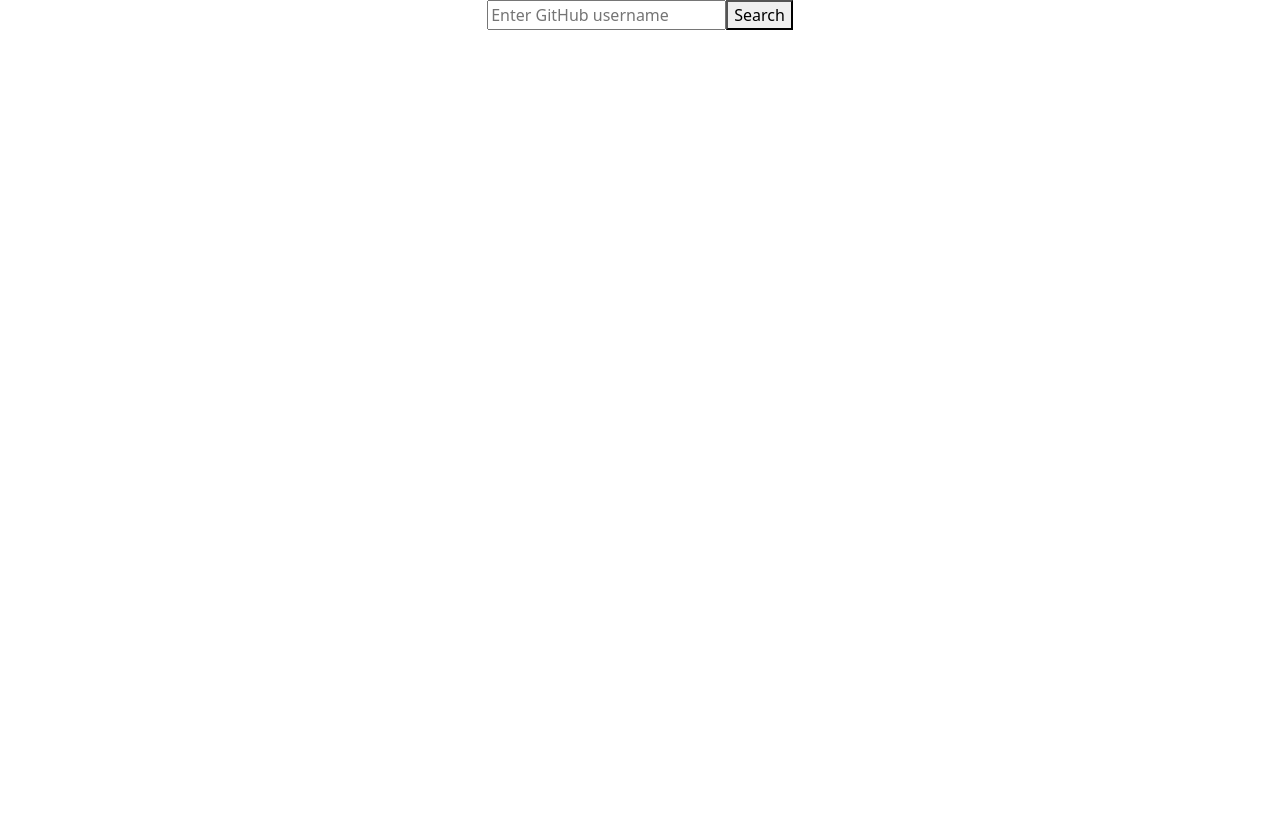
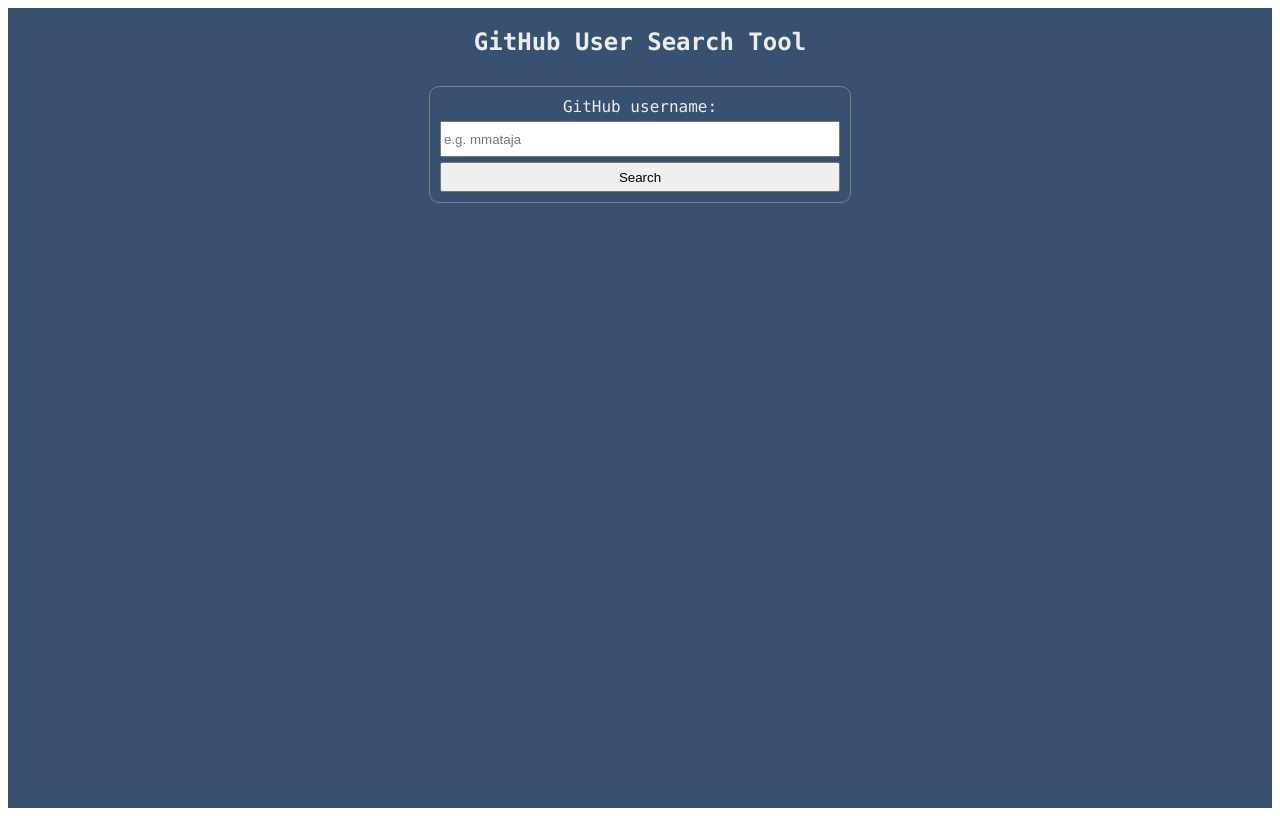
Before and after one commit to jsitum/parcijalni-reactjs, a React (Create React App) app: page / in a window 1280 px wide. Built offline with nearby package versions, Linux system fonts and the light colour scheme.

Commit message:
local storage, Results.jsx to class component  and added initial css styling

```diff
--- a/src/App.css
+++ b/src/App.css
@@ -1,7 +1,10 @@
 .wrapper {
-display: flex;
-flex-direction: column;
-gap: 20px;
-align-items: center;
-justify-content: space-between;
+    background-color: #385170;
+    color: #ececec;
+    height: 100vh;
+    display: flex;
+    flex-direction: column;
+    gap: 20px;
+    align-items: center;
+    justify-content: space-between;
 }
--- a/src/App.jsx
+++ b/src/App.jsx
@@ -1,8 +1,8 @@
 import React from 'react'
 import './App.css'
 import FetchGitUser from './Components/FetchGitUser'
-import 'bootstrap/dist/css/bootstrap.min.css';
-
+/* import 'bootstrap/dist/css/bootstrap.min.css';
+ */
 
 const App = () => {
   return (
--- /dev/null
+++ b/src/Components/FetchGitUser.css
@@ -0,0 +1,11 @@
+.container {
+    font-family: "Lucida Console", "Courier New", monospace;
+    padding: 20px;
+    gap: 30px;
+    display: flex;
+    flex-direction: column;
+    justify-content: center;
+    align-items: center;
+    text-align: center;
+    max-width: 600px;
+}
--- a/src/Components/FetchGitUser.jsx
+++ b/src/Components/FetchGitUser.jsx
@@ -1,12 +1,31 @@
-import React, { useState } from 'react';
+import React, { useState, useEffect } from 'react';
 import SearchForm from './SearchForm';
 import Results from './Results';
+import './FetchGitUser.css'
 
 function FetchGitUser() {
   const [searchGit, setSearchGit] = useState('');
   const [userData, setUserData] = useState(null);
   const [reposData, setReposData] = useState([]);
   const [error, setError] = useState(null);
+
+  useEffect(() => {
+    const storedSearch = localStorage.getItem('searchGit');
+    if (storedSearch) {
+      setSearchGit(storedSearch);
+      fetchUserAndReposData(storedSearch);
+    }
+  }, []);
+
+  useEffect(() => {
+    localStorage.setItem('searchGit', searchGit);
+  }, [searchGit]);
+
+  useEffect(() => {
+    if (userData) {
+      localStorage.setItem('userData', JSON.stringify(userData));
+    }
+  }, [userData]);
 
   const handleInputChange = (event) => {
     setSearchGit(event.target.value);
@@ -37,7 +56,6 @@
         setUserData(null);
       });
 
-
     fetch(reposApiUrl)
       .then(response => {
         if (!response.ok) {
@@ -56,7 +74,8 @@
   };
 
   return (
-    <div>
+    <div className='container'>
+      <h2>GitHub User Search Tool</h2>
       <SearchForm
         onSubmit={handleSubmit}
         value={searchGit}
--- /dev/null
+++ b/src/Components/Results.css
@@ -0,0 +1,45 @@
+.result-wrapper {
+    background-color: #ececec;
+    border: solid grey 1px;
+    border-radius: 10px;
+    width: 100%;
+    gap: 5px;
+}
+
+.info-container {
+    color: black;
+    display: flex;
+    justify-content: space-around;
+    text-align: left;
+}
+
+h2 {
+    margin: 0;
+}
+
+img {
+    float: left;
+    width: 100px;
+    height: 100px;
+}
+
+.repo-container {
+    color: black;
+    text-align: left;
+
+}
+
+ul {
+    list-style-type: none;
+    text-align: left;
+    padding: 0;
+    margin: 0;
+
+}
+
+li {
+    border-bottom: solid black 1px;
+    border-radius: 10px;
+    padding: 5px;
+
+}
--- a/src/Components/Results.jsx
+++ b/src/Components/Results.jsx
@@ -1,10 +1,14 @@
-import React from 'react';
+import React, { Component } from 'react';
+import './Results.css';
 
-function Results({ userData, reposData }) {
+class Results extends Component {
+  render() {
+    const { userData, reposData } = this.props;
+
     return (
-    <div>
-      <div style={{ display: 'flex', alignItems: 'center' }}>
-        <img src={userData.avatar_url} alt="Avatar" style={{ marginRight: '10px', width: '50px', height: '50px', borderRadius: '50%' }} />
+      <div className='result-wrapper'>
+        <div className='info-container'>
+          <img src={userData.avatar_url} alt="Avatar"/>
           <div>
             <h2>{userData.name}</h2>
             <p>Username: {userData.login}</p>
@@ -12,7 +16,7 @@
             <p>Bio: {userData.bio}</p>
           </div>
         </div>
-      <div>
+        <div className='repo-container'>
           <h3>Repositories:</h3>
           <ul>
             {reposData.map(repo => (
@@ -25,5 +29,6 @@
       </div>
     );
   }
+}
 
 export default Results;
--- /dev/null
+++ b/src/Components/SearchForm.css
@@ -0,0 +1,17 @@
+form {
+    border: solid grey 1px;
+    border-radius: 10px;
+    display: flex;
+    flex-direction: column;
+    justify-content: center;
+    min-width: 400px;
+    padding: 10px;
+    gap: 5px;
+}
+
+.input {
+    height: 30px;
+}
+.btn {
+    height: 30px;
+}
--- a/src/Components/SearchForm.jsx
+++ b/src/Components/SearchForm.jsx
@@ -1,15 +1,17 @@
 import React from 'react';
+import './SearchForm.css';
 
 function SearchForm({ onSubmit, value, onChange }) {
   return (
     <form onSubmit={onSubmit}>
-      <input
+      <label htmlFor="">GitHub username:</label>
+      <input className='input'
         type="text"
         value={value}
         onChange={onChange}
-        placeholder="Enter GitHub username"
+        placeholder="e.g. mmataja"
       />
-      <button type="submit">Search</button>
+      <button className='btn' type="submit">Search</button>
     </form>
   );
 }
```
Lines whose indentation alone changed are shown as unchanged.
